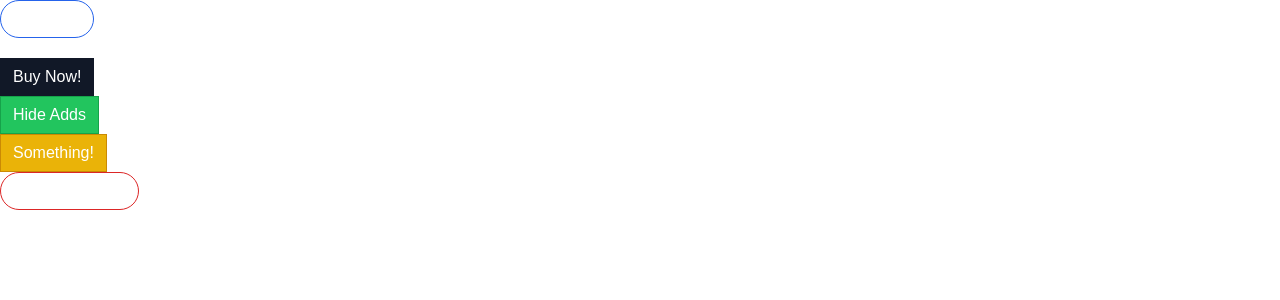
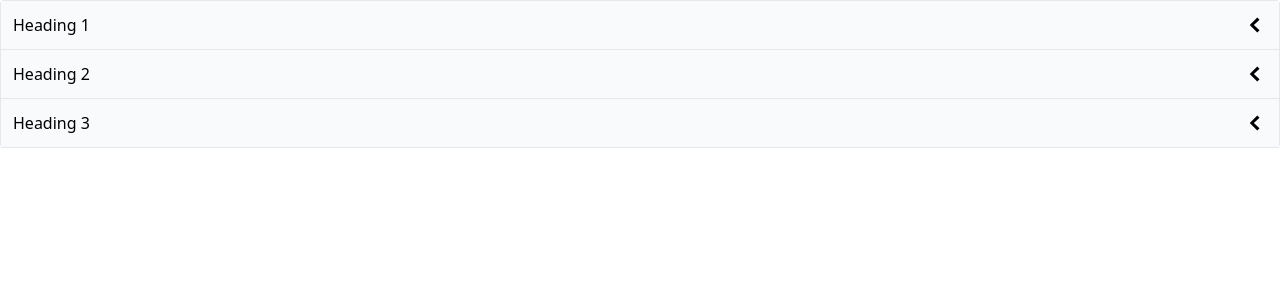
Before and after one commit to JhaniLive/react-components, a React (Create React App) app: page / in a window 1280 px wide. Shown: the top 300 px of the page. Built offline with nearby package versions, Linux system fonts and the light colour scheme.

Commit message:
added accordion

```diff
--- a/src/App.js
+++ b/src/App.js
@@ -1,33 +1,26 @@
-import Button from "./Button";
+import Button from "./components/Button";
 import { AiOutlineHeart } from "react-icons/ai";
 import "./styles.css";
+import Accordion from "./components/Accordion";
 // jhani
 export default function App() {
+  const items = [
+    {
+      id: 1,
+      label: "Heading 1",
+      content: "lorem ipsum one",
+    },
+    {
+      id: 2,
+      label: "Heading 2",
+      content: "lorem ipsum two",
+    },
+    {
+      id: 3,
+      label: "Heading 3",
+      content: "lorem ipsum three",
+    },
+  ];
 
-  const handleClick = () => {
-    alert('Clicked')
-  }
-
-
-  return (
-    <div className="App">
-      <div>
-        <Button onClick={handleClick} className="mb-5" primary rounded outline>
-          ABCasda
-        </Button>
-      </div>
-      <div>
-        <Button secondary>Buy Now!</Button>
-      </div>
-      <div>
-        <Button success>Hide Adds</Button>
-      </div>
-      <div>
-        <Button warning>Something!</Button>
-      </div>
-      <div>
-        <Button danger rounded outline><AiOutlineHeart className="mr-4"/> Something!</Button>
-      </div>
-    </div>
-  );
+  return <Accordion items={items} />;
 }
--- /dev/null
+++ b/src/components/Accordion.js
@@ -0,0 +1,41 @@
+import { useState } from "react";
+import { GoChevronDown, GoChevronLeft } from "react-icons/go";
+
+const Accordion = ({ items }) => {
+  const [expandedIndex, setExpandedIndex] = useState(-1);
+
+  const handleCLick = (nextIndex) => {
+    if (expandedIndex === nextIndex) {
+      setExpandedIndex(-1);
+    } else {
+      setExpandedIndex(nextIndex);
+    }
+  };
+
+  const renderedItems = items.map((item, index) => {
+    const isExpanded = index === expandedIndex;
+
+    const icon = (
+      <span className="text-2xl">
+        {isExpanded ? <GoChevronDown /> : <GoChevronLeft />}
+      </span>
+    );
+
+    return (
+      <div key={items.id}>
+        <div
+          className="flex justify-between p-3 bg-gray-50 border-b items-center curser-pointer"
+          onClick={() => handleCLick(index)}
+        >
+          {item.label}
+          {icon}
+        </div>
+        {isExpanded && <div className="border-b p-5">{item.content}</div>}
+      </div>
+    );
+  });
+
+  return <div className="border-x border-t rounded">{renderedItems}</div>;
+};
+
+export default Accordion;
--- /dev/null
+++ b/src/pages/ButtonPage.js
@@ -0,0 +1,41 @@
+import Button from "../components/Button";
+import { AiOutlineHeart } from "react-icons/ai";
+import "./styles.css";
+
+function ButtonPage() {
+  const handleClick = () => {
+    alert("Clicked");
+  };
+
+  return (
+    <div className="App">
+      <div>
+        <Button
+          onClick={handleClick}
+          className="mb-5"
+          secondary
+          outline
+          rounded
+        >
+          ABCasda
+        </Button>
+      </div>
+      <div>
+        <Button secondary>Buy Now!</Button>
+      </div>
+      <div>
+        <Button success>Hide Adds</Button>
+      </div>
+      <div>
+        <Button warning>Something!</Button>
+      </div>
+      <div>
+        <Button danger rounded outline>
+          <AiOutlineHeart className="mr-4" /> Something!
+        </Button>
+      </div>
+    </div>
+  );
+}
+
+export default ButtonPage;
```
Also changed, not shown: src/components/Button.js (renamed from src/Button.js).
